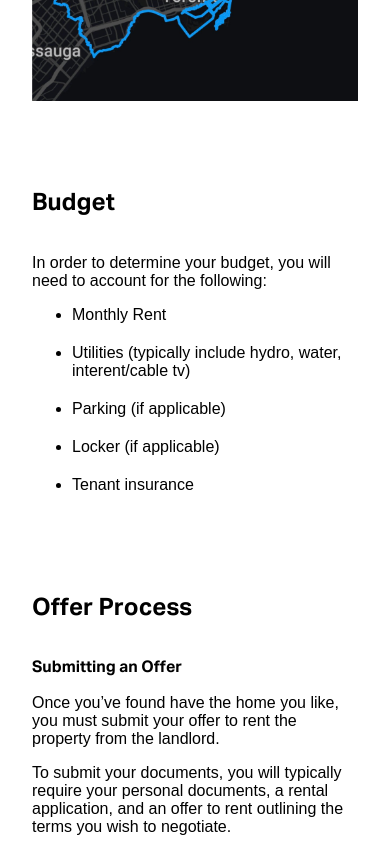
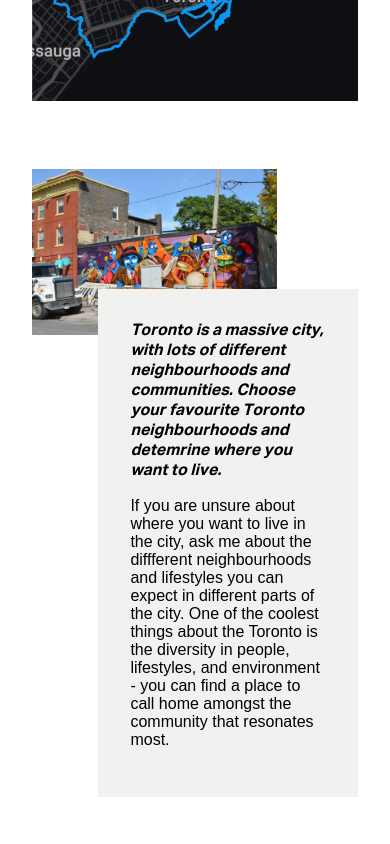
Before and after one commit to pmultani2/tamishmultani, a plain HTML site: page rentingguide.html in a window 390 px wide. Shown: the part 2080-2924 px from the top of the page. Drawn offline with Linux system fonts and the light colour scheme; a web font is replaced by a local one.

Commit message:
added to rental page

```diff
--- a/rentingguide.html
+++ b/rentingguide.html
@@ -103,6 +103,17 @@
           <img src="images/realm-map.png" alt="image of a realm map" id="realm-img">
         </div>
       </section>
+      <section id="mural-section">
+        <div id="overlap-wrapper">
+          <div id="overlap-img-div" class="overlap-element">
+            <img src="images/mural.jpeg" id="mural-img">
+          </div>
+          <div id="overlap-text-div" class="overlap-element">
+            <em class="bold">Toronto is a massive city, with lots of different neighbourhoods and communities. Choose your favourite Toronto neighbourhoods and detemrine where you want to live. </em>
+            <p class="light">If you are unsure about where you want to live in the city, ask me about the diffferent neighbourhoods and lifestyles you can expect in different parts of the city. One of the coolest things about the Toronto is the diversity in people, lifestyles, and environment - you can find a place to call home amongst the community that resonates most.</p>
+          </div>
+        </div>
+      </section>
       <section id="budget" class="zig-zag">
         <header class="bold">
           <h1>Budget</h1>
--- a/styles/rentingguide.css
+++ b/styles/rentingguide.css
@@ -54,10 +54,53 @@
   padding: 0;
 }
 
+#mural-section {
+  padding: 2em;
+}
+
+#overlap-wrapper {
+  display: flex;
+}
+
+#overlap-img-div {
+  width: 65%;
+}
+
+#mural-img {
+  width: 100%;
+  object-fit: cover;
+}
+
+#overlap-text-div {
+  background-color: #F1F1EF;
+  padding: 2em;
+  width: 35%;
+  margin-left: -100px;
+  height: min-content;
+  align-self: center;
+}
+
 #budget ul {
   display: flex;
   flex-direction: column;
   gap: 1.25em;
+}
+
+@media screen and (max-width: 900px) {
+  #overlap-wrapper {
+    flex-direction: column;
+  }
+
+  #overlap-img-div {
+    width: 75%;
+  }
+
+  #overlap-text-div {
+    width: 60%;
+    margin-left: unset;
+    margin-top: -50px;
+    align-self: flex-end;
+  }
 }
 
 @media screen and (max-width: 800px) {
```
Also changed, not shown: images/mural.jpeg (added), 1 other file.
